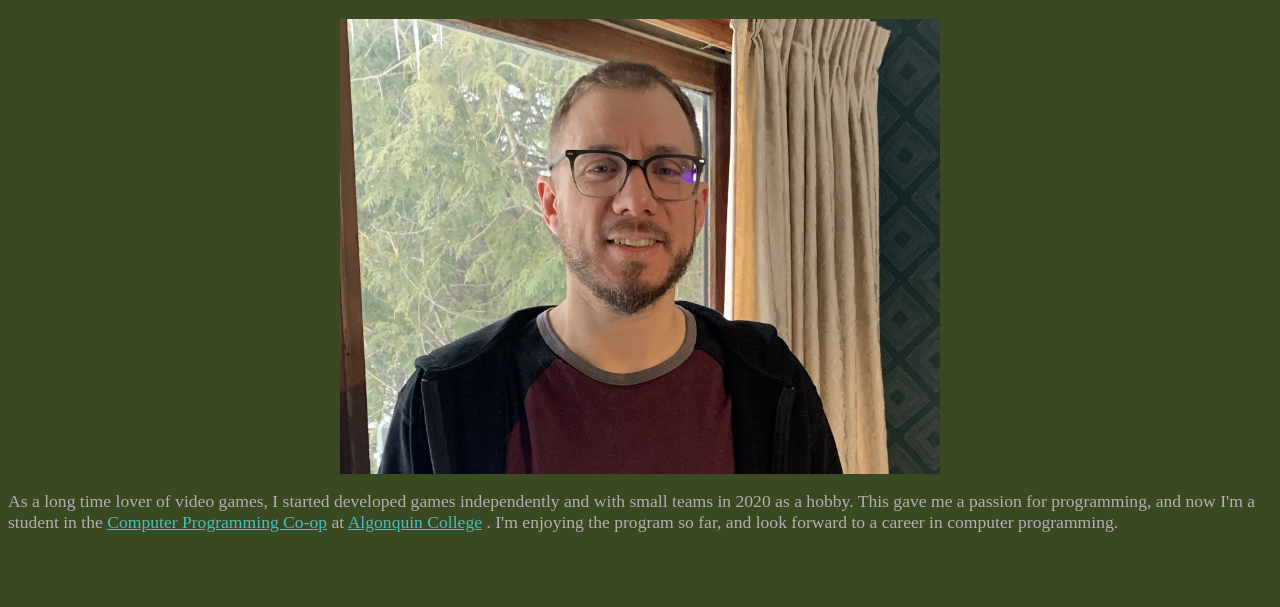
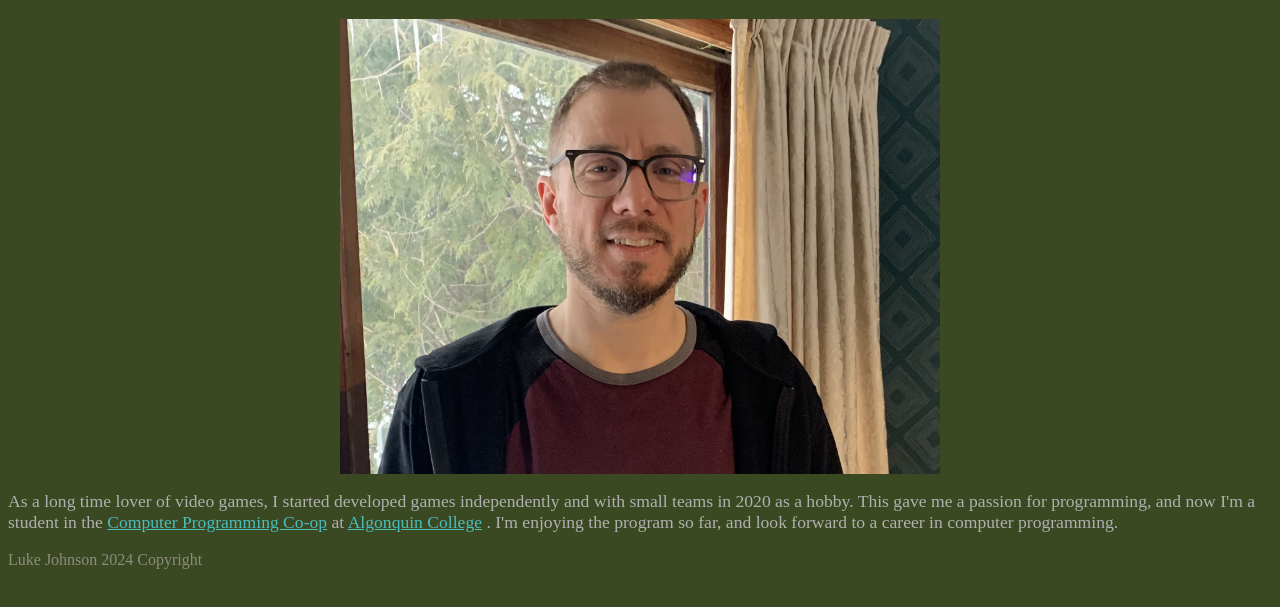
Before and after one commit to tjjoris/luke-j.com, a plain HTML site: page index.html in a window 1280 px wide. Shown: the part 103-710 px from the top of the page. Drawn offline with Linux system fonts and the light colour scheme.

Commit message:
Added footers

```diff
--- a/index.html
+++ b/index.html
@@ -6,6 +6,9 @@
     <meta name="viewport" content="width=device-width, initial-scale=1.0">
     <link rel="stylesheet" href="./luke-j.css" type="text/css">
     <title>Introduction</title>
+    <meta name="Author" content="Luke Johnson">
+    <meta name="tags" content="intro, info, Luke Johnson, programmer, internship, co-op, algonquin college, computer programming,
+    game development">
 </head>
 <body>
     <!--the navigation bar-->
@@ -38,5 +41,8 @@
            . I'm enjoying the program so far, and look forward to a career in computer programming.
         </p>
     </div>
+    <footer>
+        Luke Johnson 2024 Copyright
+    </footer>
 </body>
 </html>
--- a/luke-j.css
+++ b/luke-j.css
@@ -119,3 +119,7 @@ a{
     font-size:1.2em;
     border:thin;
 }
+/* footer */
+footer{
+    color:#8d8c7e
+}
```
Also changed, not shown: contact.html (+6 -0 lines), notable-projects.html (+7 -1 lines), resume.html (+8 -2 lines).
